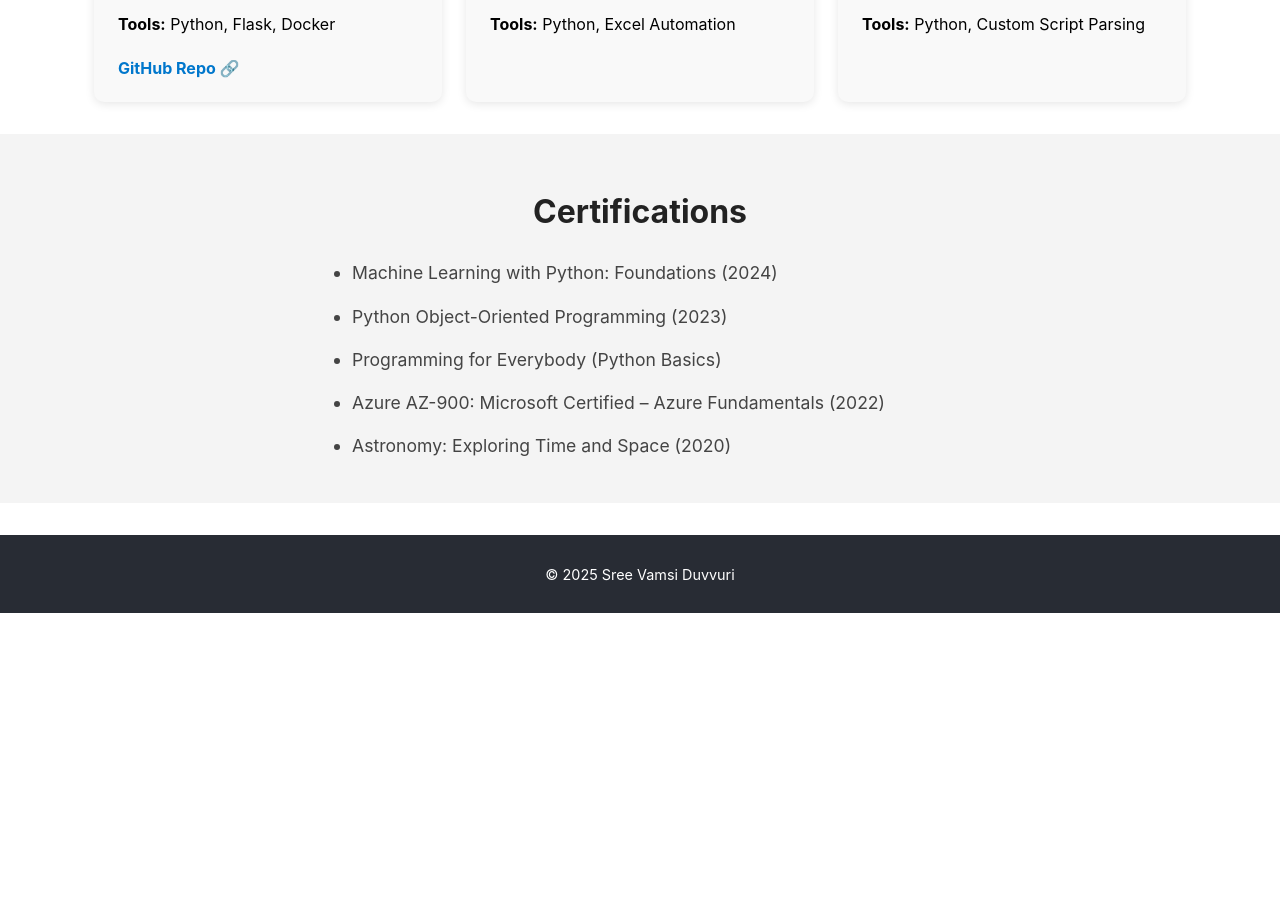
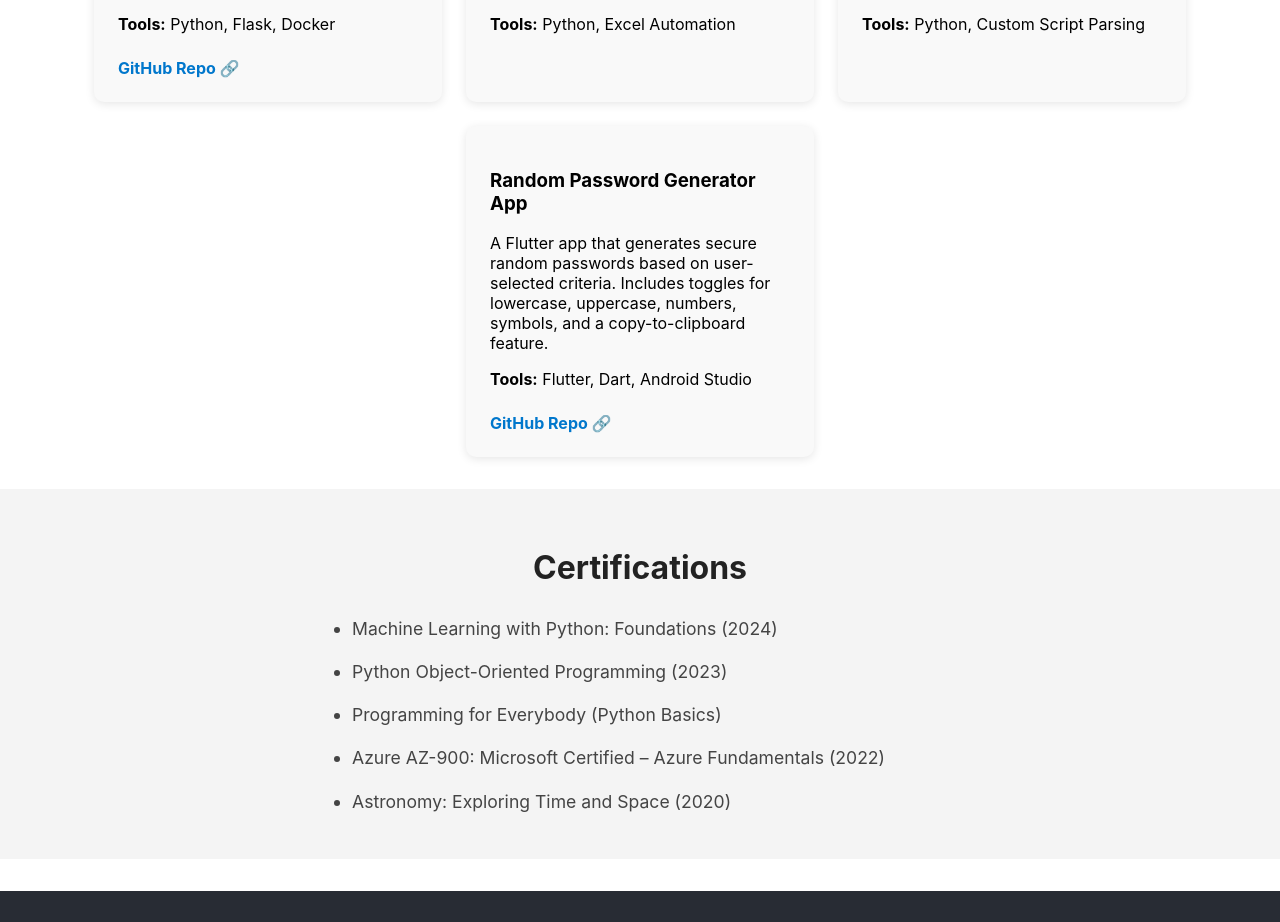
Before and after one commit to sreevamsi22/ReactPortfolio, a React (Create React App) app: page / in a window 1280 px wide. Shown: the part 2129-3051 px from the top of the page. Before the commit the page ends 2742 px from the top, so only its background shows below. Built offline with nearby package versions, Linux system fonts and the light colour scheme.

Commit message:
Add Flutter password generator project to portfolio

```diff
--- a/src/Projects.js
+++ b/src/Projects.js
@@ -40,7 +40,17 @@ function Projects() {
         'Automated syncing of STXT, XML, INI translation files with dev versions to streamline localization.',
       tools: 'Python, Custom Script Parsing',
     },
+
+    {
+      title: 'Random Password Generator App',
+      description:
+        'A Flutter app that generates secure random passwords based on user-selected criteria. Includes toggles for lowercase, uppercase, numbers, symbols, and a copy-to-clipboard feature.',
+      tools: 'Flutter, Dart, Android Studio',
+      link: 'https://github.com/sreevamsi22/flutter-password-generator',
+    },
+
   ];
+
 
   return (
     <section style={styles.section}>
```
